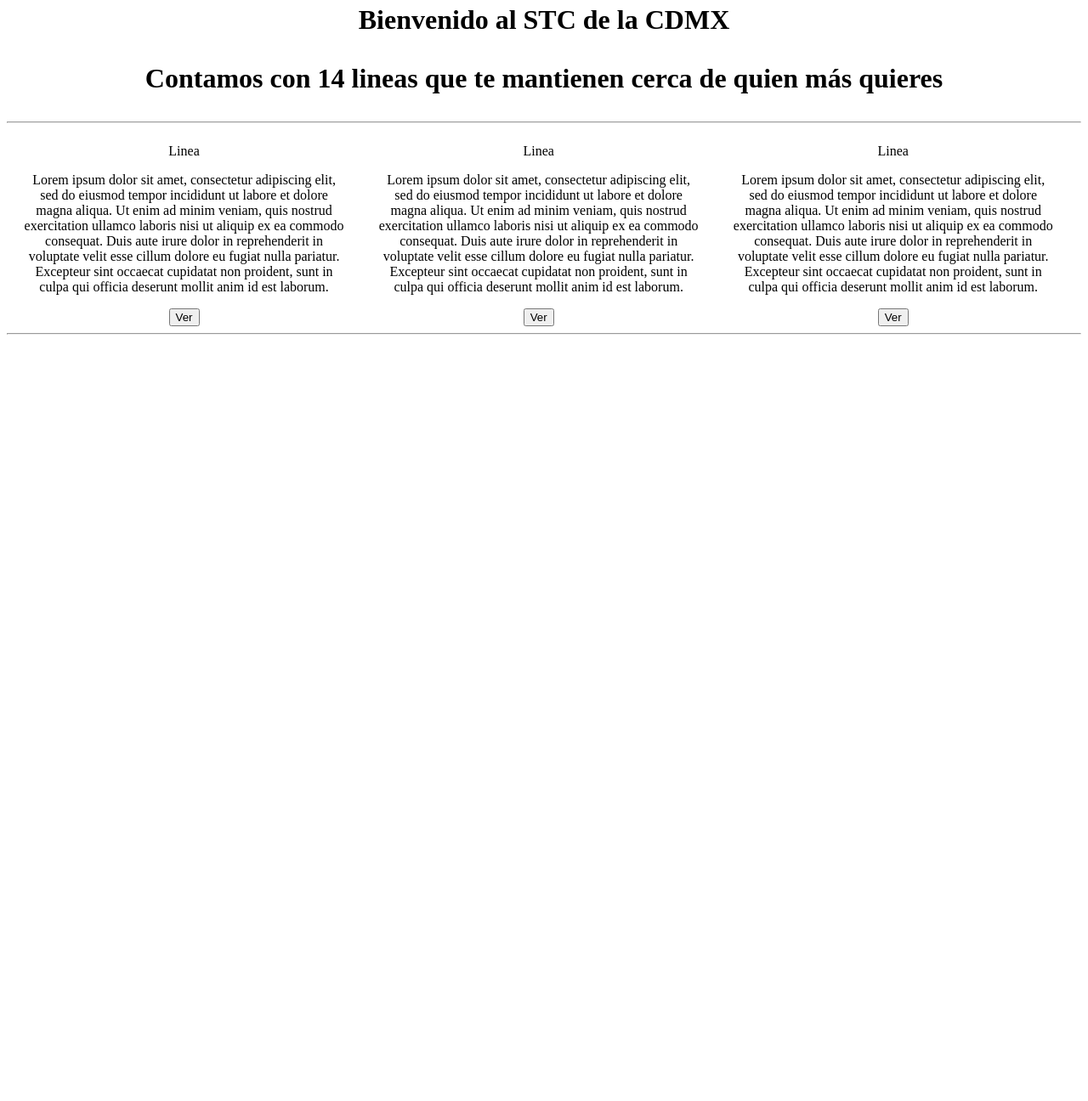
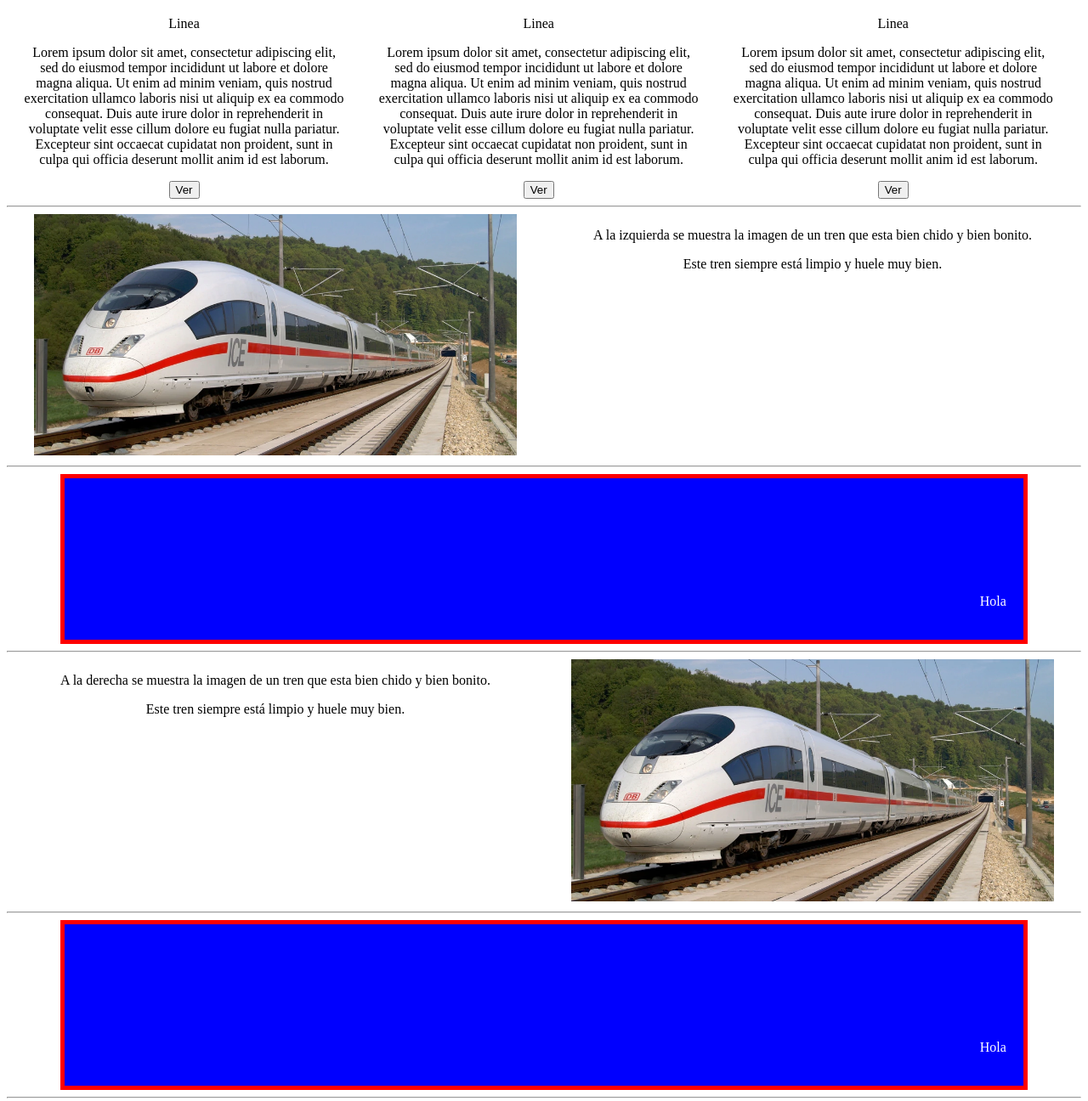
Before and after one commit to Bedu3/MetroBedu, a plain HTML site: page app/index.html in a window 1280 px wide. Shown: the part 696-1992 px from the top of the page at 85% size. Before the commit the page ends 1098 px from the top, so only its background shows below. Drawn offline with Linux system fonts and the light colour scheme.

Commit message:
Tren, Mensaje y Hola Listo
- Hola y tren listo
- Responsivo ok
- Mensaje principal Listo

```diff
--- a/app/css/cesar.css
+++ b/app/css/cesar.css
@@ -1,5 +1,13 @@
 h1 {
     text-align: center;
+}
+
+.right {
+    float: right;
+}
+
+.left {
+    float: left;
 }
 
 .producto_flex {
@@ -13,8 +21,43 @@ h1 {
     margin-right: 1.5%;
 }
 
+.tren_flex {
+    display: flex;
+    text-align: center;
+}
+
+.trenPerron {
+    width: 45%;
+    margin-left: 2.5%;
+    margin-right: 2.5%;
+}
+
+.trenPerron img {
+    width: 100%;
+}
+
+.hola_flex {
+    display: flex;
+    text-align: right;
+}
+
+.hola {
+    background-color: blue;
+    padding: 20px;
+    border: 5px solid red;
+    color: white;
+    margin-left: 5%;
+    margin-right: 5%;
+    width: 90%;
+    height: 150px;
+    vertical-align: bottom;
+    line-height: 250px;
+}
+
 #menu {
     display: inline-block;
+    background-color: darkgoldenrod;
+    width: 100%;
 }
 
 #menu li {
--- a/app/index.html
+++ b/app/index.html
@@ -88,5 +88,45 @@
         </div>
     </div>
     <hr/>
+    <div class="tren_flex">
+        <div class="trenPerron left">
+            <img src="img/tren.jpg"/>
+        </div>
+        <div class="trenPerron">
+            <p>
+                A la izquierda se muestra la imagen de un tren que esta bien chido y bien bonito.
+            </p>
+            <p>
+                Este tren siempre está limpio y huele muy bien.
+            </p>
+        </div>
+    </div>
+    <hr/>
+    <div class="hola_flex">
+        <div class="hola">
+            Hola
+        </div>
+    </div>
+    <hr/>
+    <div class="tren_flex">
+        <div class="trenPerron right">
+            <p>
+                A la derecha se muestra la imagen de un tren que esta bien chido y bien bonito.
+            </p>
+            <p>
+                Este tren siempre está limpio y huele muy bien.
+            </p>
+        </div>
+        <div class="trenPerron right">
+            <img src="img/tren.jpg"/>
+        </div>
+    </div>
+    <hr/>
+    <div class="hola_flex">
+        <div class="hola">
+            Hola
+        </div>
+    </div>
+    <hr/>
 </body>
 </html>
```
Also changed, not shown: app/img/tren.jpg (added).
